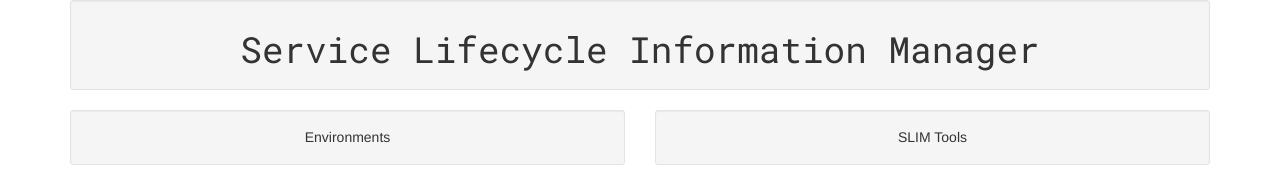
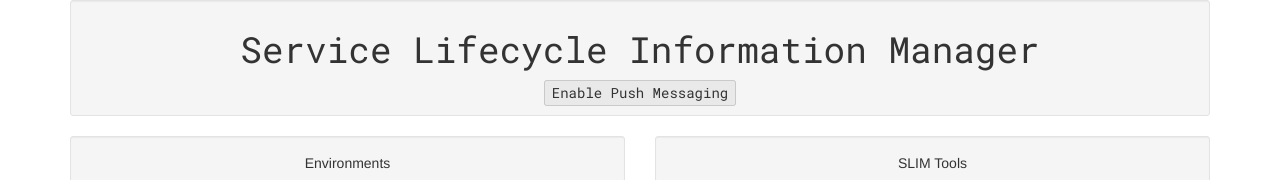
Before and after one commit to rohitvadje/slm, a plain HTML site: page index.html in a window 1280 px wide. Shown: the top 180 px of the page. Drawn offline with Linux system fonts and the light colour scheme.

Commit message:
Notification button code changes

```diff
--- a/index.html
+++ b/index.html
@@ -21,7 +21,7 @@
 
 		<div class="well well-sm header">
 			<h1>Service Lifecycle Information Manager</h1>
-			<!-- <button type="button" class="btn btn-info">Notification On</button> -->
+			<button disabled>Enable Push Messaging</button>
 		</div>
 
 		<div class="row top-buffertop-buffer">
```
